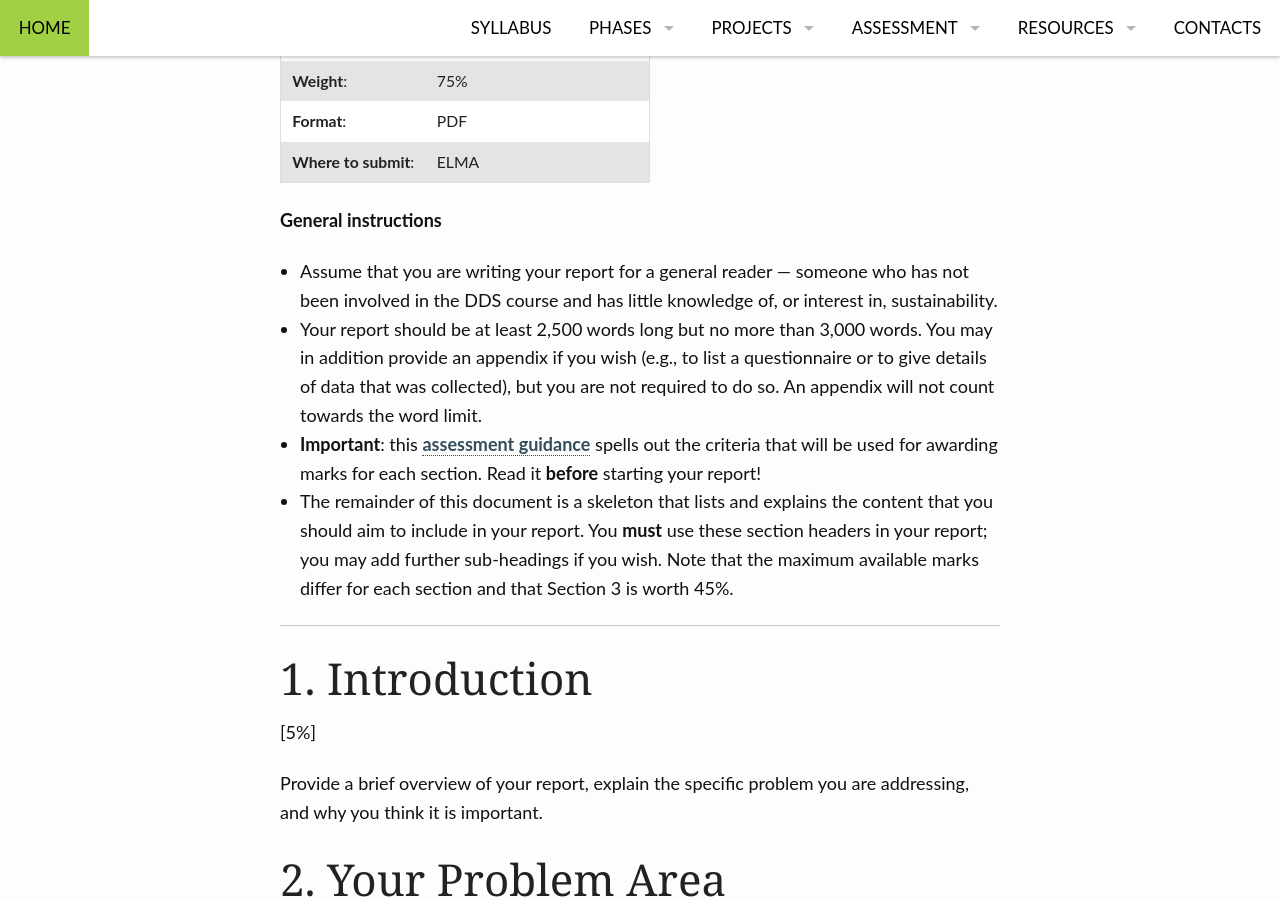
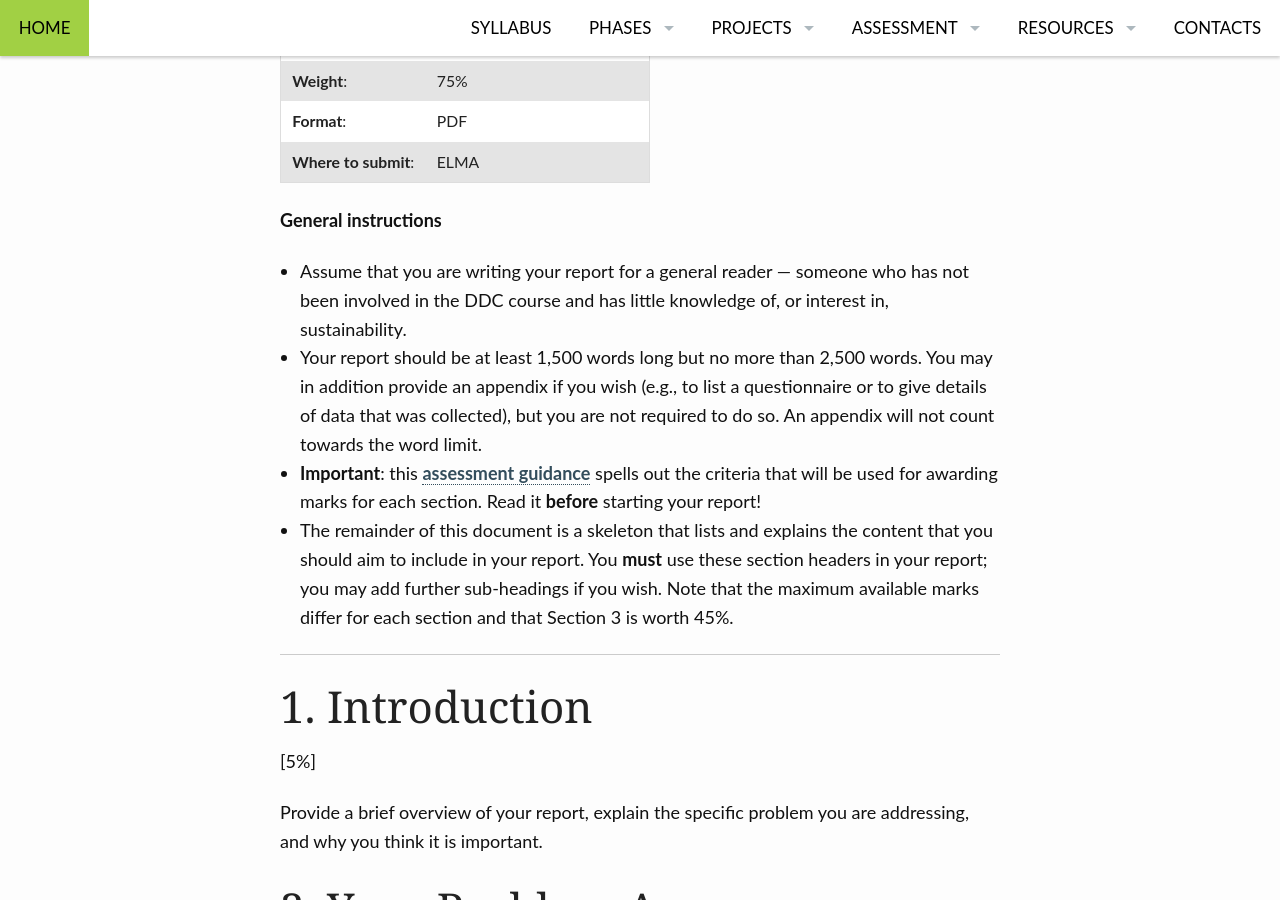
Before and after one commit to edinburghlivinglab/ddc, a Jekyll site: the page built from pages/assignment_r2.md, in a window 1280 px wide and 900 px high, scrolled down 368 px. Built offline with Jekyll 4.4.1, drawn with Linux system fonts in a browser that asks for light colours.

Commit message:
Update assignment_r2.md

```diff
--- a/pages/assignment_r2.md
+++ b/pages/assignment_r2.md
@@ -30,8 +30,8 @@ permalink: "/assignment_r2/"
 
 **General instructions**
 
-* Assume that you are writing your report for a general reader --- someone who has not been involved in the DDS course and has little knowledge of, or interest in, sustainability.
-* Your report should be at least 2,500 words long but no more than 3,000 words. You may in addition provide an appendix if you wish (e.g., to list a questionnaire or to give details of data that was collected), but you are not required to do so. An appendix will not count towards the word limit.
+* Assume that you are writing your report for a general reader --- someone who has not been involved in the DDC course and has little knowledge of, or interest in, sustainability.
+* Your report should be at least 1,500 words long but no more than 2,500 words. You may in addition provide an appendix if you wish (e.g., to list a questionnaire or to give details of data that was collected), but you are not required to do so. An appendix will not count towards the word limit.
 * **Important**: this [assessment guidance]({{ site.baseurl }}/course_docs/R2_assessment_guidance.pdf) spells out the criteria that will be used for awarding marks for each section. Read it **before** starting your report!
 * The remainder of this document is a skeleton that lists and explains the content that you should aim to include in your report. You **must** use these section headers in your report; you may add further sub-headings if you wish. Note that the maximum available marks differ for each section and that Section 3 is worth 45%.
 
```
